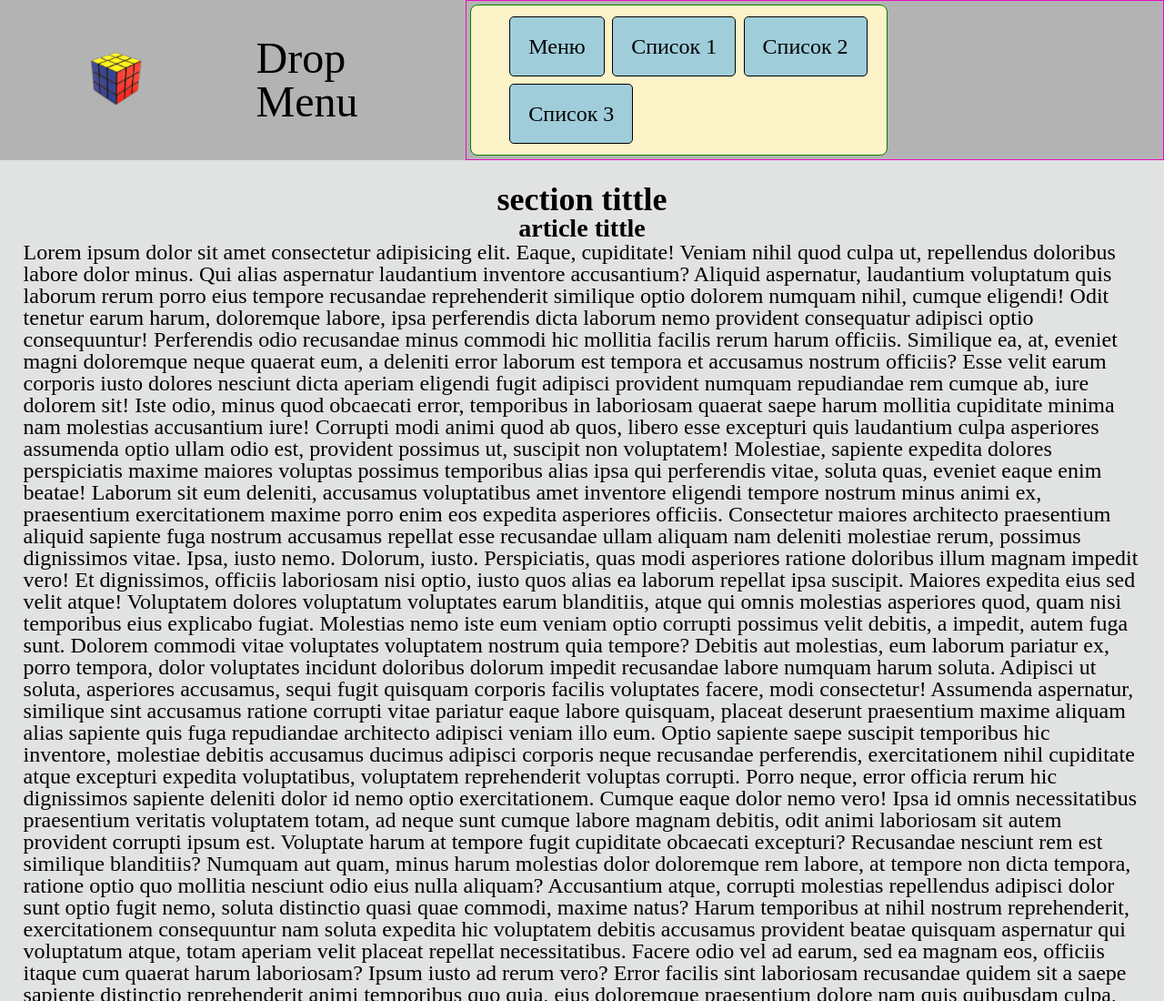
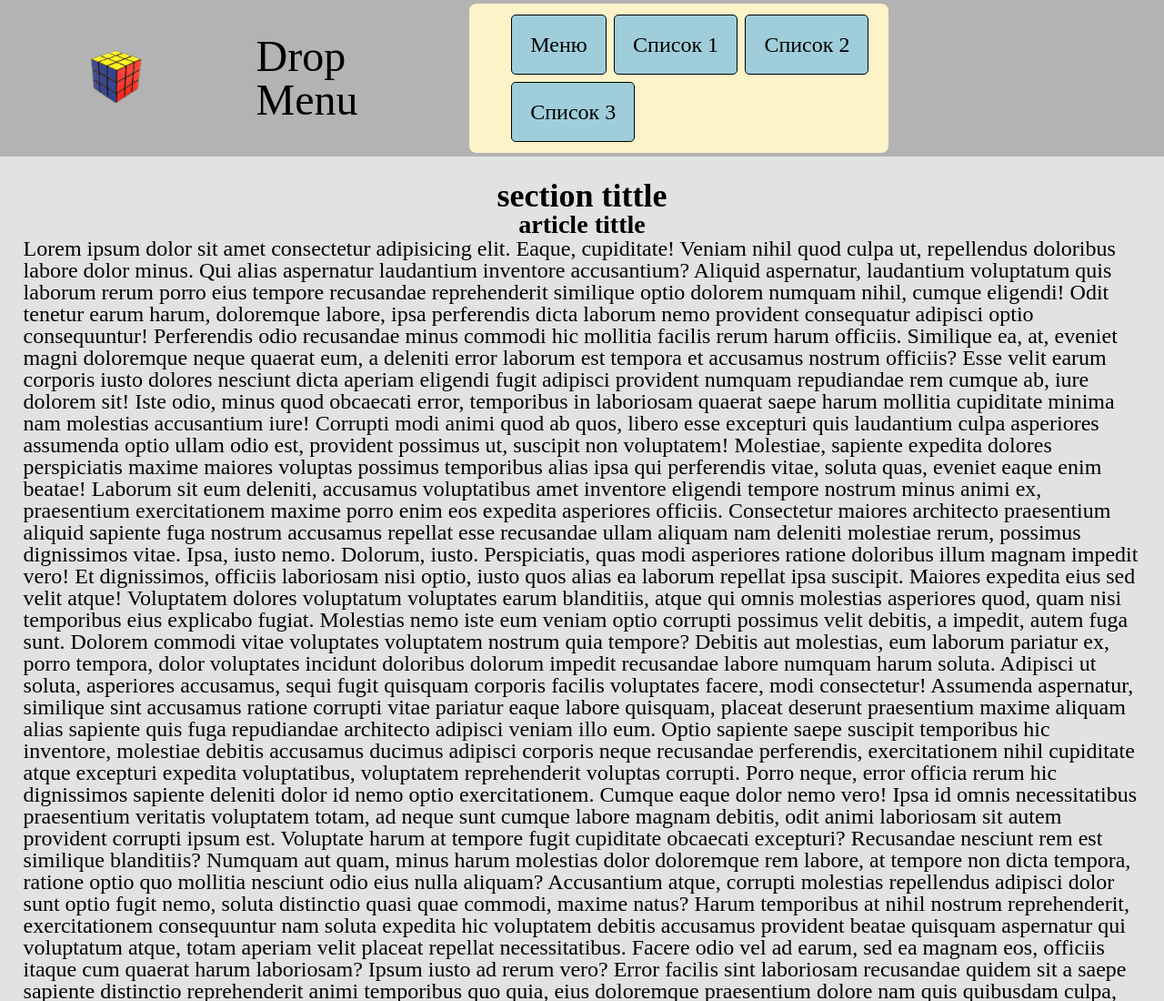
Before and after one commit to KuzmenkoEugene/frontend007, a plain HTML site: page KuzmenkoYevhenii7/index.html in a window 1280 px wide. Shown: the top 1100 px of the page at 91% size. Drawn offline with Linux system fonts and the light colour scheme.

Commit message:
delated borders and added some descriptions in style.css

```diff
--- a/KuzmenkoYevhenii7/css/style.css
+++ b/KuzmenkoYevhenii7/css/style.css
@@ -38,8 +38,6 @@ a {
     text-transform: capitalize;
 }
 
-/* HEADER */
-
 .header,
 .footer {
     background-color: #b3b3b3;
@@ -78,17 +76,15 @@ a {
 
 .menu-wrap {
     width: 60%;
-    border: 1px solid rgb(230, 14, 194);
 }
 
 .menu {
     width: 60%;
     margin: 0.5%;
-    padding: 1% 0 1% 5%;
+    padding: 1% 0 1% 5.5%;
     border-radius: 8px;
     font-size: 0;
     background-color: #fcf3c8;
-    border: 1px solid green;
 }
 
 .menu__item {
@@ -136,11 +132,13 @@ a {
     top: 50%;
 }
 
+/* Задал необходимый внешний отступ с помощью margin и размер шрифта с помощью font-size */
 .section {
     margin: 2%;
     font-size: 1.5rem;
 }
 
+/* Задал отступ для блока с помощью padding и размер шрифта с помощью font-size */
 .footer__item {
     padding: 1%;
     font-size: 1.4rem;
```
